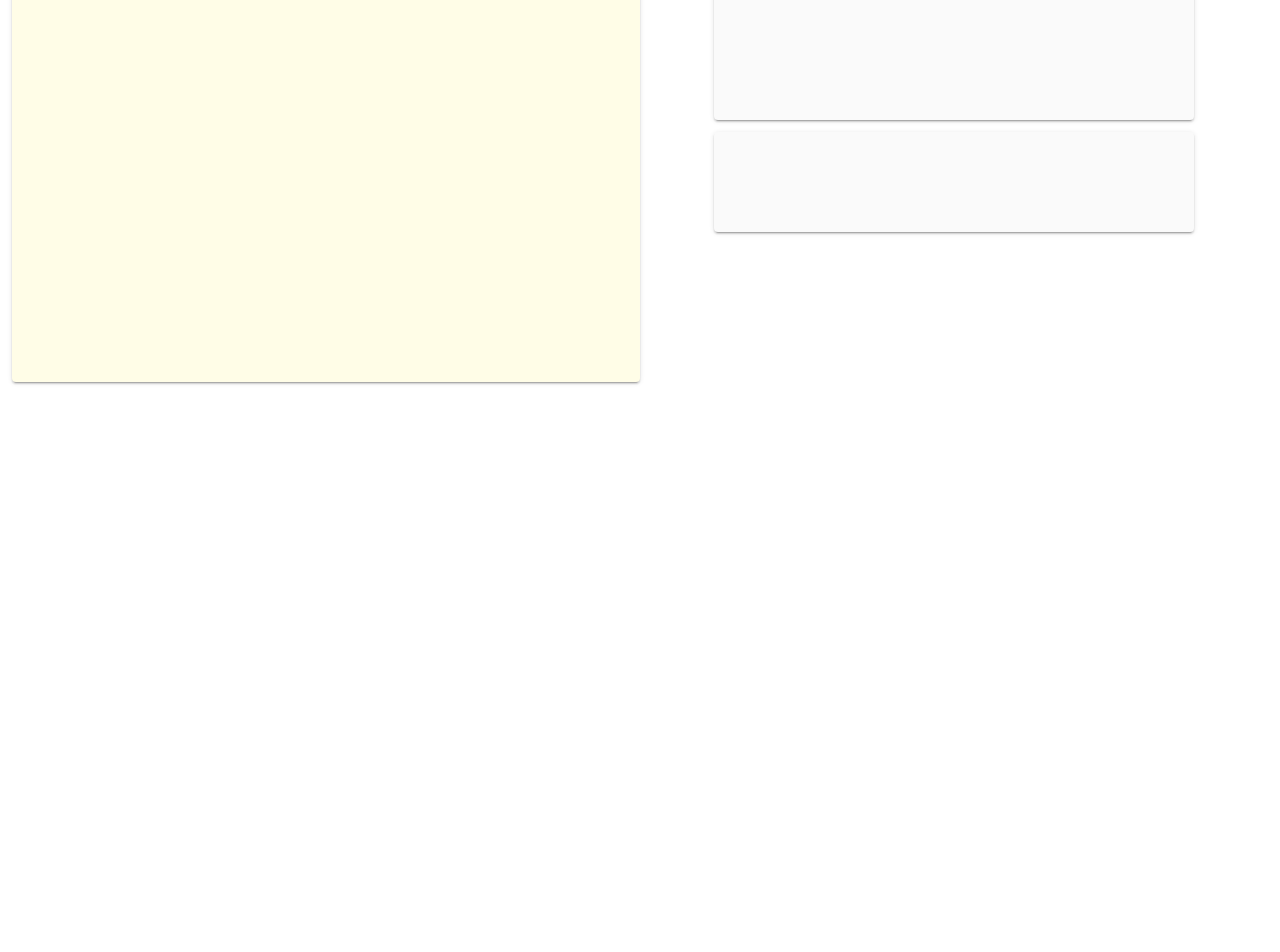
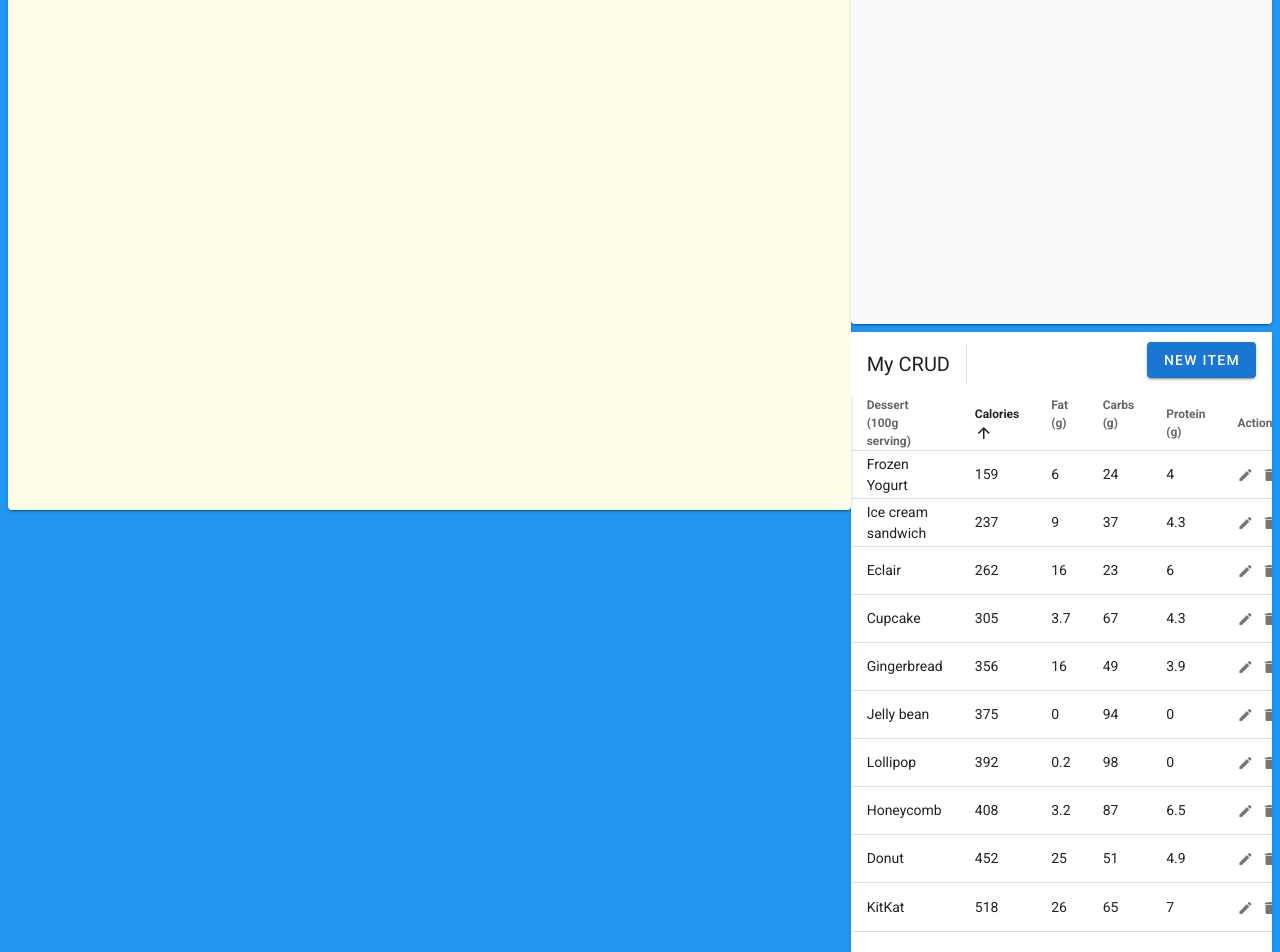
Before and after one commit to kcwuttikorn/emr-vue, a Vue app: page / in a window 1280 px wide. Shown: the part 240-1192 px from the top of the page. Before the commit the page ends 800 px from the top, so only its background shows below. Built offline with nearby package versions, Linux system fonts and the light colour scheme.

Commit message:
change text home  ->  slam

```diff
--- a/src/components/NavBar.vue
+++ b/src/components/NavBar.vue
@@ -94,7 +94,7 @@
     return {
       drawer: false,
       links: [
-        { icon: "mdi-home", text: "Home", route: "/" },
+        { icon: "mdi-home", text: "Slam", route: "/" },
         { icon: "mdi-new-box", text: "Navigation", route: "/navigation" },
         { icon: "mdi-application-cog", text: "Program", route: "/program" },
         { icon: "mdi-application-cog", text: "Setting", route: "/setting" },
--- a/src/views/SlamView.vue
+++ b/src/views/SlamView.vue
@@ -1,17 +1,16 @@
 <template>
   <div class="home">
-    <v-container fluid >
+    <v-container fluid class="blue pa-2">
       <!-- <h1 class="subheading grey--text">SLAM</h1> -->
       <v-row no-gutters>
-        <v-col cols="6" >
+        <v-col cols="8">
           <v-layout column align-center>
-            <v-card fluid
+            <v-card
+              fluid
               height="70px"
-              width="640px"
-              class="yellow lighten-5 pa-2"
+              width="860px"
+              class="yellow lighten-5 pa-2 ma-2"
             >
-
-
               <v-layout>
                 <v-flex xs12 md4>
                   <div class="caption yellow--text mx-7">.</div>
@@ -56,32 +55,152 @@
             </v-card>
 
             <v-card
-              height="480px"
-              width="640px"
-              class="yellow lighten-5 pa-2 my-3"
+              height="600px"
+              width="860px"
+              class="yellow lighten-5  pa-2 ma-2"
             >
             </v-card>
-
           </v-layout>
         </v-col>
 
-        <v-col cols="6" >
+        <v-col cols="4">
+          <!-- <v-container fluid > -->
             <v-layout column align-center>
-            <v-card
-              height="300px"
-              width="480px"
-              class="grey lighten-5"
+              <v-card height="500px" width="500px" class="grey lighten-5 my-2">
+                <v-layout>
+                  <v-flex xs12 md3>
+                    <v-btn
+                      color="primary"
+                      elevation="2"
+                      fab
+                      outlined
+                    ></v-btn>
+                  </v-flex>
+                </v-layout>
+              </v-card>
+            </v-layout>
+
+            <v-layout>
+                  <v-flex>
+                    <v-data-table
+                      :headers="headers"
+                      :items="desserts"
+                      sort-by="calories"
+                      class="elevation-1"
                     >
+                      <template v-slot:top>
+                        <v-toolbar flat>
+                          <v-toolbar-title>My CRUD</v-toolbar-title>
+                          <v-divider class="mx-4" inset vertical></v-divider>
+                          <v-spacer></v-spacer>
+
+                          <v-dialog v-model="dialog" max-width="500px">
+                            <template v-slot:activator="{ on, attrs }">
+                              <v-btn
+                                color="primary"
+                                dark
+                                class="mb-2"
+                                v-bind="attrs"
+                                v-on="on"
+                              >
+                                New Item
+                              </v-btn>
+                            </template>
+
+                            <v-card>
+                              <v-card-title>
+                                <span class="text-h5">{{ formTitle }}</span>
+                              </v-card-title>
+
+                              <v-card-text>
+                                <v-container>
+                                  <v-row>
+                                    <v-col cols="12" sm="6" md="4">
+                                      <v-text-field
+                                        v-model="editedItem.name"
+                                        label="Dessert name"
+                                      ></v-text-field>
+                                    </v-col>
+                                    <v-col cols="12" sm="6" md="4">
+                                      <v-text-field
+                                        v-model="editedItem.calories"
+                                        label="Calories"
+                                      ></v-text-field>
+                                    </v-col>
+                                    <v-col cols="12" sm="6" md="4">
+                                      <v-text-field
+                                        v-model="editedItem.fat"
+                                        label="Fat (g)"
+                                      ></v-text-field>
+                                    </v-col>
+                                    <v-col cols="12" sm="6" md="4">
+                                      <v-text-field
+                                        v-model="editedItem.carbs"
+                                        label="Carbs (g)"
+                                      ></v-text-field>
+                                    </v-col>
+                                    <v-col cols="12" sm="6" md="4">
+                                      <v-text-field
+                                        v-model="editedItem.protein"
+                                        label="Protein (g)"
+                                      ></v-text-field>
+                                    </v-col>
+                                  </v-row>
+                                </v-container>
+                              </v-card-text>
+
+                              <v-card-actions>
+                                <v-spacer></v-spacer>
+                                <v-btn color="blue darken-1" text @click="close">
+                                  Cancel
+                                </v-btn>
+                                <v-btn color="blue darken-1" text @click="save">
+                                  Save
+                                </v-btn>
+                              </v-card-actions>
                             </v-card>
+                          </v-dialog>
 
-            <v-card
-              height="100px"
-              width="480px"
-              class="grey lighten-5 my-3"
+                          <v-dialog v-model="dialogDelete" max-width="500px">
+                            <v-card>
+                              <v-card-title class="text-h5"
+                                >Are you sure you want to delete this
+                                item?</v-card-title
                               >
+                              <v-card-actions>
+                                <v-spacer></v-spacer>
+                                <v-btn
+                                  color="blue darken-1"
+                                  text
+                                  @click="closeDelete"
+                                  >Cancel</v-btn
+                                >
+                                <v-btn
+                                  color="blue darken-1"
+                                  text
+                                  @click="deleteItemConfirm"
+                                  >OK</v-btn
+                                >
+                                <v-spacer></v-spacer>
+                              </v-card-actions>
                             </v-card>
+                          </v-dialog>
 
+                        </v-toolbar>
+                      </template>
+                      <template v-slot:item.actions="{ item }">
+                        <v-icon small class="mr-2" @click="editItem(item)">
+                          mdi-pencil
+                        </v-icon>
+                        <v-icon small @click="deleteItem(item)">
+                          mdi-delete
+                        </v-icon>
+                      </template>
+
+                    </v-data-table>
+                  </v-flex>
             </v-layout>
+          <!-- </v-container> -->
         </v-col>
       </v-row>
     </v-container>
@@ -97,5 +216,176 @@
   components: {
     //HelloWorld,
   },
+  data: () => ({
+      dialog: false,
+      dialogDelete: false,
+      headers: [
+        {
+          text: 'Dessert (100g serving)',
+          align: 'start',
+          sortable: false,
+          value: 'name',
+        },
+        { text: 'Calories', value: 'calories' },
+        { text: 'Fat (g)', value: 'fat' },
+        { text: 'Carbs (g)', value: 'carbs' },
+        { text: 'Protein (g)', value: 'protein' },
+        { text: 'Actions', value: 'actions', sortable: false },
+      ],
+      desserts: [],
+      editedIndex: -1,
+      editedItem: {
+        name: '',
+        calories: 0,
+        fat: 0,
+        carbs: 0,
+        protein: 0,
+      },
+      defaultItem: {
+        name: '',
+        calories: 0,
+        fat: 0,
+        carbs: 0,
+        protein: 0,
+      },
+    }),
+
+    computed: {
+      formTitle () {
+        return this.editedIndex === -1 ? 'New Item' : 'Edit Item'
+      },
+    },
+
+    watch: {
+      dialog (val) {
+        val || this.close()
+      },
+      dialogDelete (val) {
+        val || this.closeDelete()
+      },
+    },
+
+    created () {
+      this.initialize()
+    },
+
+    methods: {
+      initialize () {
+        this.desserts = [
+          {
+            name: 'Frozen Yogurt',
+            calories: 159,
+            fat: 6.0,
+            carbs: 24,
+            protein: 4.0,
+          },
+          {
+            name: 'Ice cream sandwich',
+            calories: 237,
+            fat: 9.0,
+            carbs: 37,
+            protein: 4.3,
+          },
+          {
+            name: 'Eclair',
+            calories: 262,
+            fat: 16.0,
+            carbs: 23,
+            protein: 6.0,
+          },
+          {
+            name: 'Cupcake',
+            calories: 305,
+            fat: 3.7,
+            carbs: 67,
+            protein: 4.3,
+          },
+          {
+            name: 'Gingerbread',
+            calories: 356,
+            fat: 16.0,
+            carbs: 49,
+            protein: 3.9,
+          },
+          {
+            name: 'Jelly bean',
+            calories: 375,
+            fat: 0.0,
+            carbs: 94,
+            protein: 0.0,
+          },
+          {
+            name: 'Lollipop',
+            calories: 392,
+            fat: 0.2,
+            carbs: 98,
+            protein: 0,
+          },
+          {
+            name: 'Honeycomb',
+            calories: 408,
+            fat: 3.2,
+            carbs: 87,
+            protein: 6.5,
+          },
+          {
+            name: 'Donut',
+            calories: 452,
+            fat: 25.0,
+            carbs: 51,
+            protein: 4.9,
+          },
+          {
+            name: 'KitKat',
+            calories: 518,
+            fat: 26.0,
+            carbs: 65,
+            protein: 7,
+          },
+        ]
+      },
+
+      editItem (item) {
+        this.editedIndex = this.desserts.indexOf(item)
+        this.editedItem = Object.assign({}, item)
+        this.dialog = true
+      },
+
+      deleteItem (item) {
+        this.editedIndex = this.desserts.indexOf(item)
+        this.editedItem = Object.assign({}, item)
+        this.dialogDelete = true
+      },
+
+      deleteItemConfirm () {
+        this.desserts.splice(this.editedIndex, 1)
+        this.closeDelete()
+      },
+
+      close () {
+        this.dialog = false
+        this.$nextTick(() => {
+          this.editedItem = Object.assign({}, this.defaultItem)
+          this.editedIndex = -1
+        })
+      },
+
+      closeDelete () {
+        this.dialogDelete = false
+        this.$nextTick(() => {
+          this.editedItem = Object.assign({}, this.defaultItem)
+          this.editedIndex = -1
+        })
+      },
+
+      save () {
+        if (this.editedIndex > -1) {
+          Object.assign(this.desserts[this.editedIndex], this.editedItem)
+        } else {
+          this.desserts.push(this.editedItem)
+        }
+        this.close()
+      },
+    },
 };
 </script>
```
Lines whose indentation alone changed are shown as unchanged.
